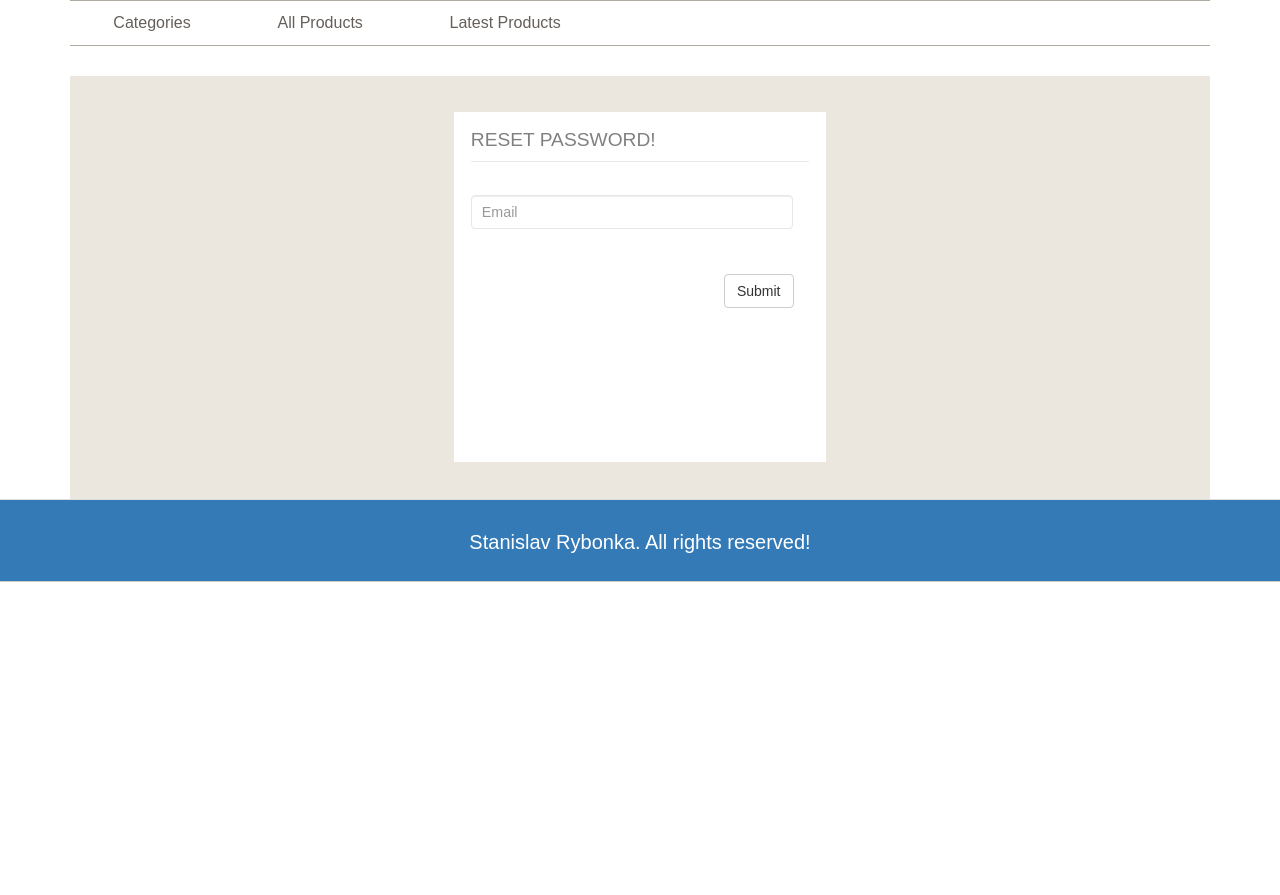
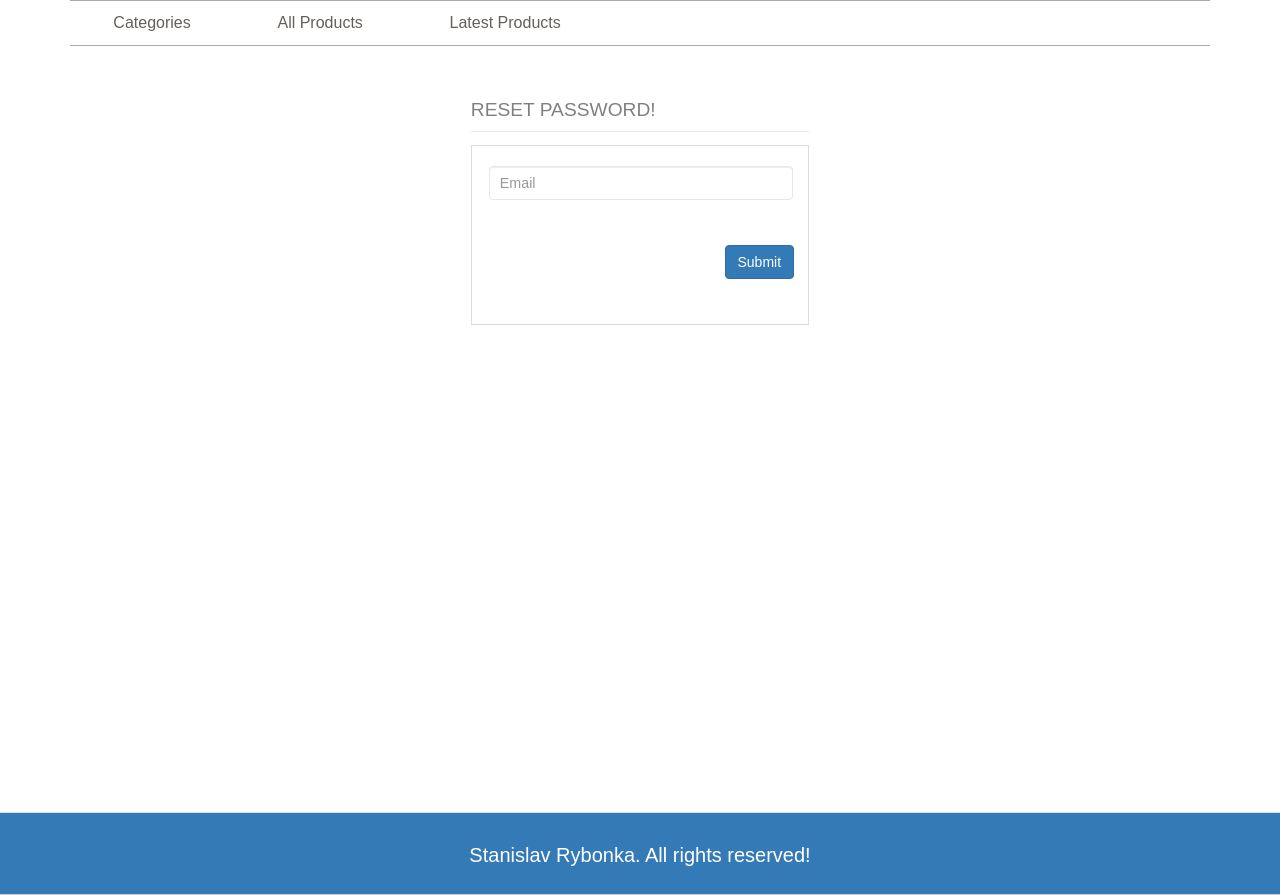
Before and after one commit to s-rybonka/spaceshop, a Django app: page /password_reset/ in a window 1280 px wide. Shown: the part 90-985 px from the top of the page. Before the commit the page ends 672 px from the top, so only its background shows below. Run offline with Django 3.2, Linux system fonts and the light colour scheme; parts of the project's set-up code (start-up, migrations or seed data) failed here and were passed over; some libraries are stand-ins or nearby versions.

Commit message:
fixed tempalates

```diff
--- a/templates/registration/login.html
+++ b/templates/registration/login.html
@@ -7,7 +7,7 @@
         <div class="main">
             <div class="login_left center-block">
                 <h3 style="color: gray">Log in</h3>
-                <div class="registration">
+                <div class="registration" style="height: 600px;">
                     <div class="registration_left">
                         <div class="registration_form">
 
--- a/templates/registration/logout.html
+++ b/templates/registration/logout.html
@@ -6,7 +6,7 @@
         <div class="main">
             <div class="login_left center-block">
                 <h3 style="color: gray">Log out</h3>
-                <div class="registration">
+                <div class="registration" style="height: 600px;">
                     <div class="registration_left">
                         <div class="registration_form" style="border: 1px solid gainsboro">
                             <strong>
--- a/templates/registration/password_reset_form.html
+++ b/templates/registration/password_reset_form.html
@@ -1,22 +1,22 @@
 {% extends 'base.html' %}
 {% load bootstrap3 %}
 {% block content %}
-    <div class="main_bg">
+
         <div class="wrap">
             <div class="main">
                 <div class="login_left center-block">
                     <h3 style="color: gray">RESET PASSWORD!</h3>
-                    <div class="registration">
+                    <div class="registration" style="height: 600px;">
                         <div class="registration_left">
-                            <div class="registration_form">
+                            <div class="registration_form" style="border: 1px solid gainsboro">
 
                                 <div class="form-group">
-                                    <form method="post">
+                                    <form method="post"  style="padding-left: 17px;">
                                         {% csrf_token %}
                                         {% bootstrap_field form.email show_label=False %}
                                         <div class="row">
                                             <div class="col-md-11 text-right">
-                                                <input class="btn btn-default auth_button" type="submit"
+                                                <input class="btn btn-primary auth_button" type="submit"
                                                        value="Submit"/>
                                             </div>
                                         </div>
@@ -30,5 +30,5 @@
                 <div class="clear"></div>
             </div>
         </div>
-    </div>
+
 {% endblock %}
```
Also changed, not shown: templates/registration/password_reset_complete.html (+4 -5 lines), templates/registration/password_reset_confirm.html (+4 -5 lines), templates/registration/password_reset_done.html (+5 -5 lines), templates/registration/register.html (+4 -4 lines).
